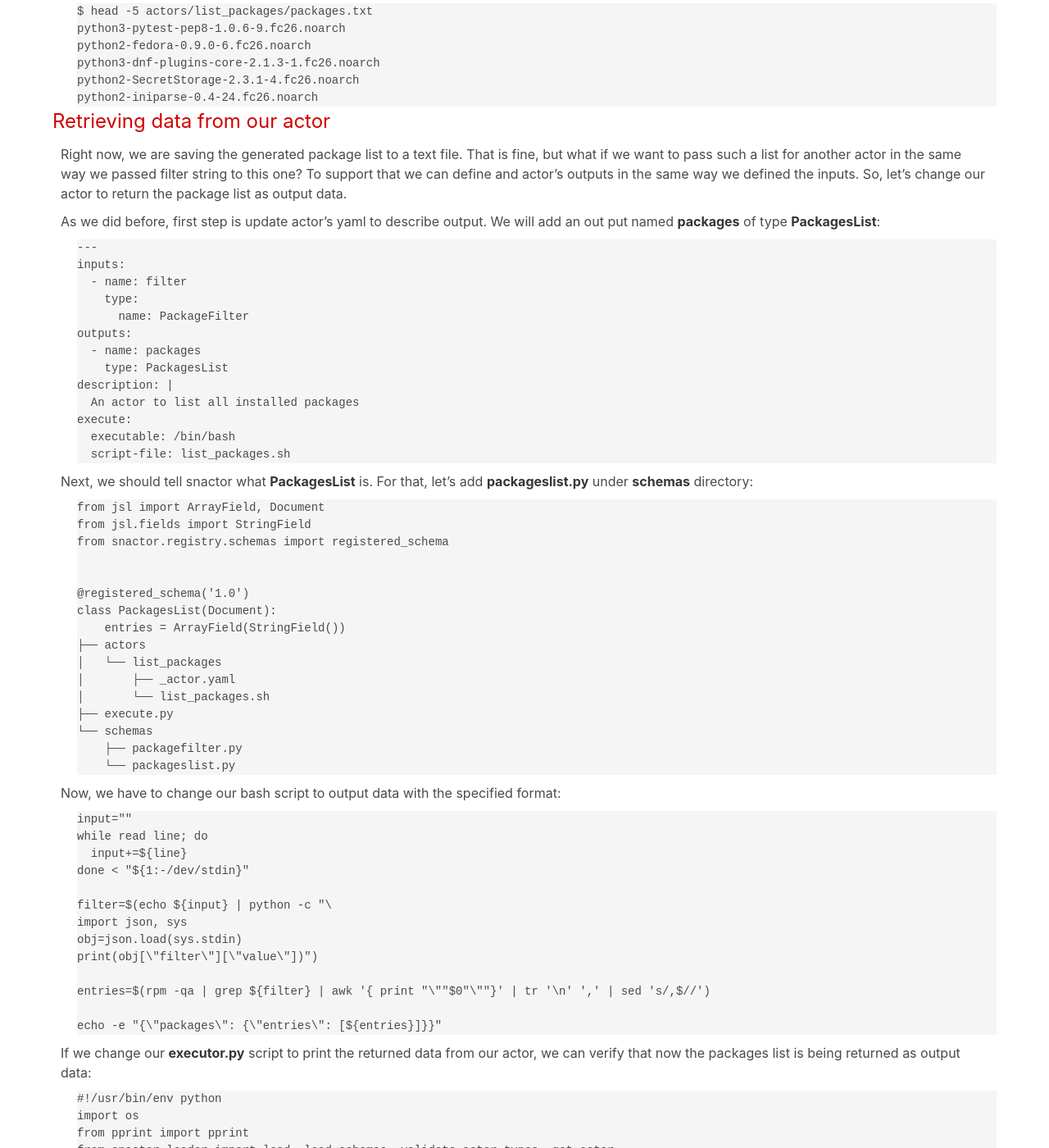
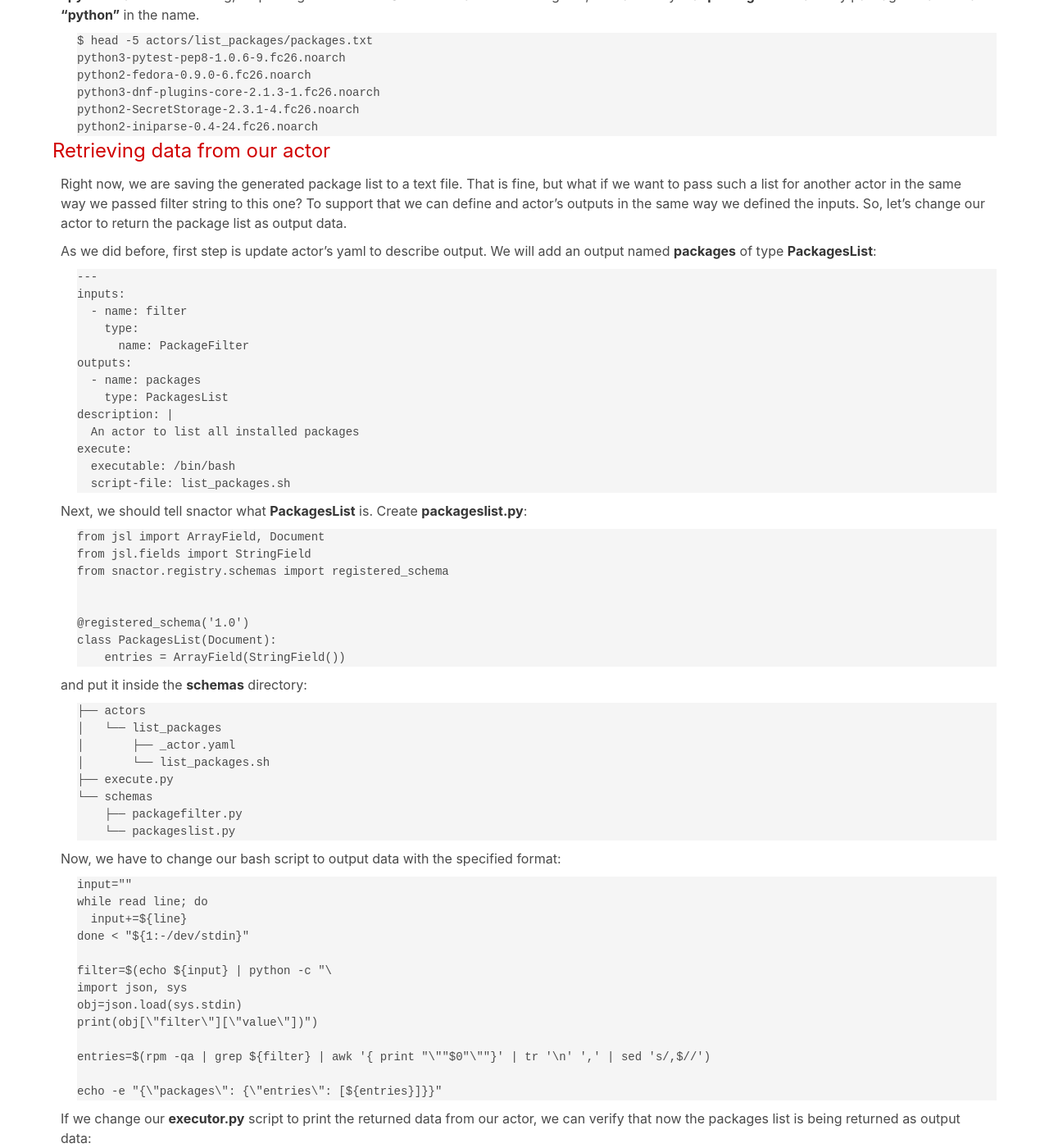
Before and after one commit to examon/examon.github.io, a Jekyll site: the page built from actors.md, in a window 1280 px wide and 1400 px high, scrolled down 3926 px. Shown: the whole window at 82% size. Built offline with Jekyll 4.4.1, drawn with Linux system fonts in a browser that asks for light colours; our own code applies the rules of GitHub Pages for plain Markdown files; some of the changed text lies outside the part shown.

Commit message:
polished actors docs

````diff
--- a/actors.md
+++ b/actors.md
@@ -56,7 +56,6 @@ Our directory structure will look like this:
     └── list_packages
         ├── _actor.yaml
         └── list_packages.sh
-
 ```
 
 
@@ -130,7 +129,11 @@ execute:
   script-file: list_packages.sh
 ```
 
-We should list under *inputs* a name identifier and a type for each input data that our script will receive. Here we are defining a **filter** input of type **PackageFilter**. With snactor all data used as input or output for an actor is formatted as JSON and the used schema is defined, using JSL, by the provided type. That way we need to tell snactor how **PackageFilter** type looks like. We will save such definition in a Python file named **packagefilter.py** and save it under a directory named **schemas**. All these names are arbitrary and you can change them as you wish.
+We should list under *inputs* a name identifier and a type for each input data that our script will receive.
+Here we are defining a **filter** input of type **PackageFilter**.
+With snactor all data used as input or output for an actor is formatted as JSON and the used schema is defined, using JSL, by the provided type.
+That way we need to tell snactor how **PackageFilter** type looks like.
+We will save such definition in a Python file named **packagefilter.py**:
 
 ```py
 from jsl import Document
@@ -142,6 +145,9 @@ from snactor.registry.schemas import registered_schema
 class PackageFilter(Document):
     value = StringField()
 ```
+
+and save it under a directory named **schemas**:
+
 ```
 ├── actors
 │   └── list_packages
@@ -150,12 +156,13 @@ class PackageFilter(Document):
 ├── execute.py
 └── schemas
     └── packagefilter.py
+```
 
-```
+All these names are arbitrary and you can change them as you wish.
 
 With input data defined we need to change our script to receive such input and filter the list of package with it:
 
-```
+```shell
 input=""
 while read line; do
   input+=${line}
@@ -170,6 +177,7 @@ rpm -qa | grep ${filter} > packages.txt
 ```
 
 Finally, to be able to test it, we should change our **executor.py** script to pass some filter string to our actor:
+
 ```py
 #!/usr/bin/env python
 import os
@@ -210,7 +218,7 @@ python2-iniparse-0.4-24.fc26.noarch
 
 Right now, we are saving the generated package list to a text file. That is fine, but what if we want to pass such a list for another actor in the same way we passed filter string to this one? To support that we can define and actor's outputs in the same way we defined the inputs. So, let's change our actor to return the package list as output data.
 
-As we did before, first step is update actor's yaml to describe output. We will add an out put named **packages** of type **PackagesList**:
+As we did before, first step is update actor's yaml to describe output. We will add an output named **packages** of type **PackagesList**:
 
 ```yaml
 ---
@@ -228,7 +236,8 @@ execute:
   script-file: list_packages.sh
 ```
 
-Next, we should tell snactor what **PackagesList** is. For that, let's add **packageslist.py** under **schemas** directory:
+Next, we should tell snactor what **PackagesList** is.
+Create **packageslist.py**:
 
 ```py
 from jsl import ArrayField, Document
@@ -240,6 +249,9 @@ from snactor.registry.schemas import registered_schema
 class PackagesList(Document):
     entries = ArrayField(StringField())
 ```
+
+and put it inside the **schemas** directory:
+
 ```
 ├── actors
 │   └── list_packages
@@ -253,7 +265,7 @@ class PackagesList(Document):
 
 Now, we have to change our bash script to output data with the specified format:
 
-```
+```shell
 input=""
 while read line; do
   input+=${line}
````
